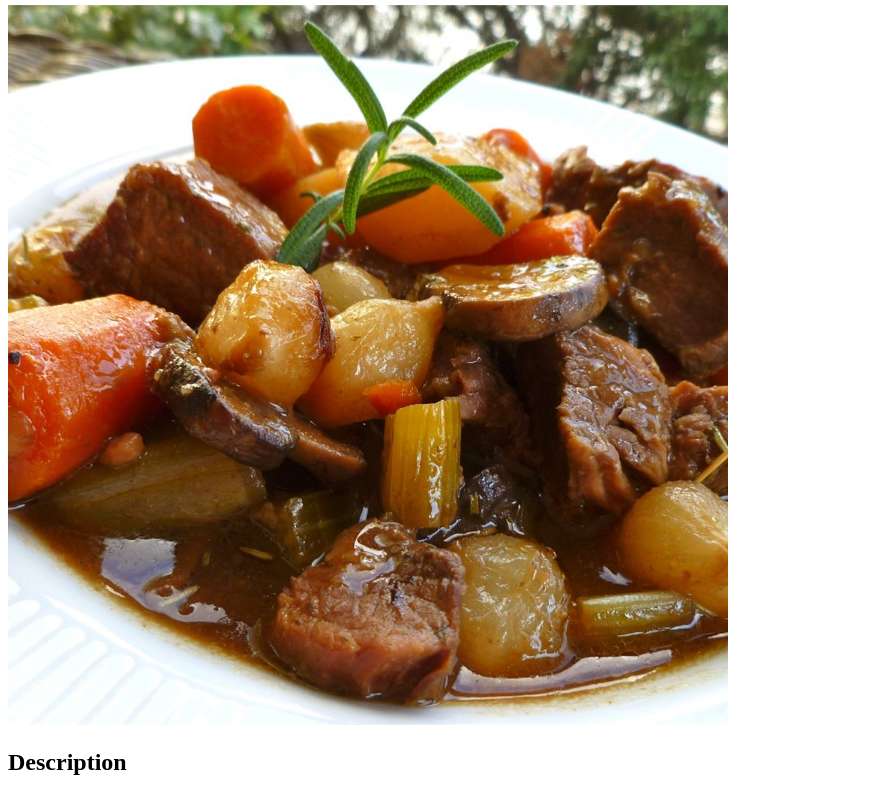
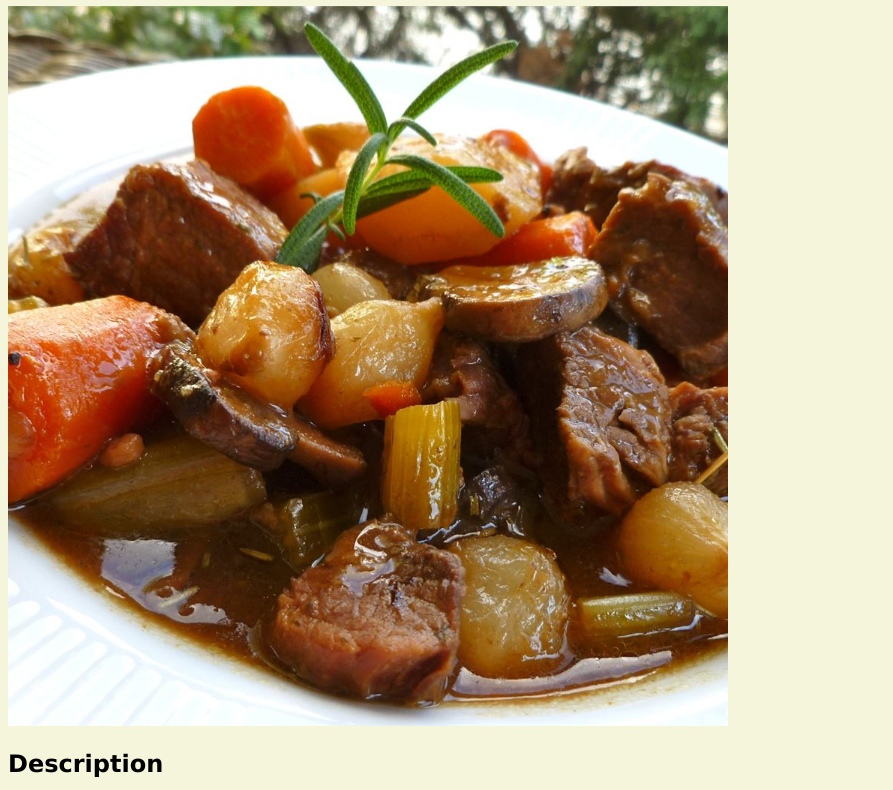
Before and after one commit to ps3ud/odin_recipes, a plain HTML site: page recipes/beefstew.html in a window 1280 px wide. Shown: the part 75-865 px from the top of the page, without its empty margins (0-893 px from the left). Drawn offline with Linux system fonts and the light colour scheme.

Commit message:
Add reference to external CSS for all pages

```diff
--- a/recipes/beefstew.html
+++ b/recipes/beefstew.html
@@ -3,6 +3,7 @@
     <head>
         <meta charset="utf-8">
         <title>Homemade Beef Stew</title>
+        <link href="../styles.css" rel="stylesheet">
     </head>
     <body>
         <h1>Homemade Beef Stew</h1>
```
Also changed, not shown: index.html (+1 -0 lines), recipes/lasagna.html (+1 -0 lines), recipes/waffles.html (+1 -0 lines).
